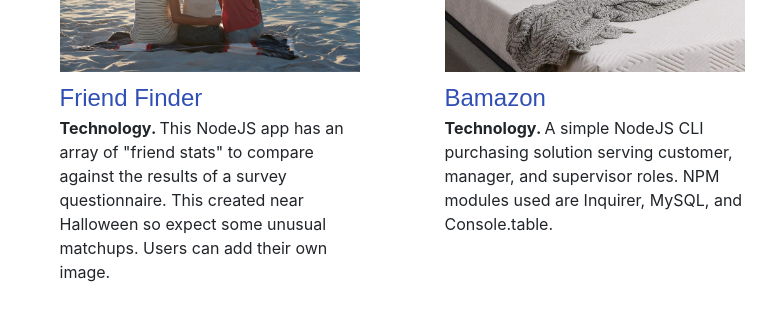
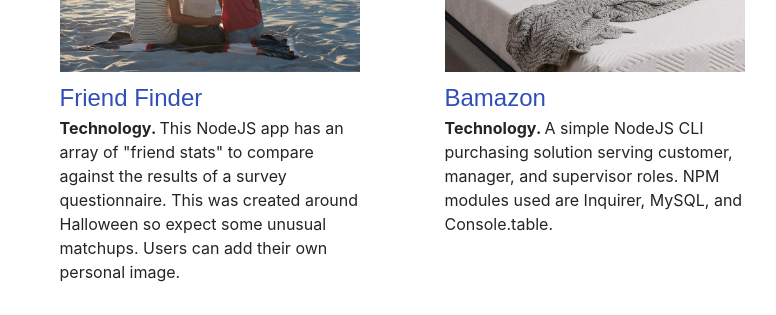
Before and after one commit to AlanLeverenz/AlanLeverenz.github.io, a plain HTML site: page index.html in a window 1280 px wide. Shown: the part 2215-2530 px from the top of the page, without its empty margins (238-1014 px from the left). Drawn offline with nearby package versions, Linux system fonts and the light colour scheme; a web font is replaced by a local one.

Commit message:
spell checked

```diff
--- a/index.html
+++ b/index.html
@@ -140,7 +140,7 @@
                     <div class="work-info">
                         <a href="https://github.com/AlanLeverenz/Friend-Finder/" target="_blank">
                             <p class="work-info-title">Friend Finder</p></a>
-                        <p><strong>Technology. </strong>This NodeJS app has an array of "friend stats" to compare against the results of a survey questionnaire. This created near Halloween so expect some unusual matchups. Users can add their own image.</p>
+                        <p><strong>Technology. </strong>This NodeJS app has an array of "friend stats" to compare against the results of a survey questionnaire. This was created around Halloween so expect some unusual matchups. Users can add their own personal image.</p>
                     </div>
                 </div>
 
```
